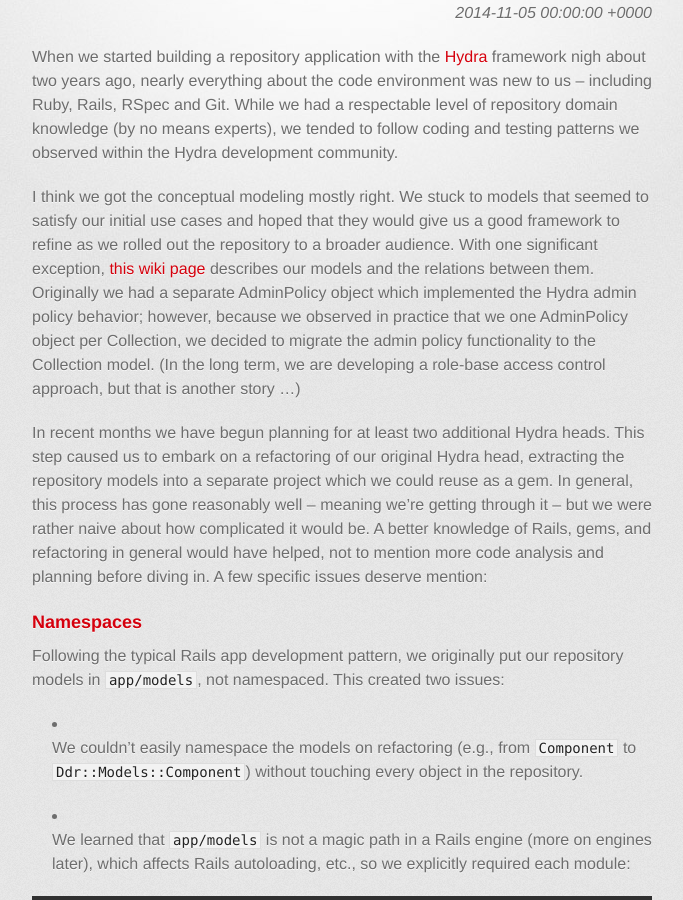
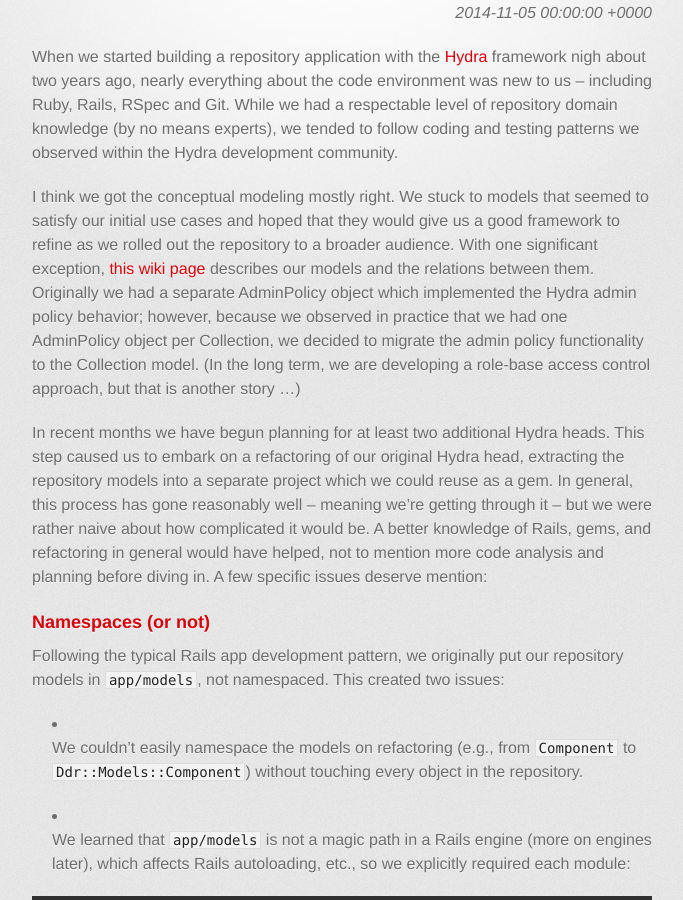
Before and after one commit to duke-libraries/duke-libraries.github.io, a Jekyll site: the page built from _posts/2014-11-05-extracting-reusable-code-from-a-hydra-head.md, in a window 1280 px wide and 900 px high, scrolled down 276 px. Shown: the whole window, without its empty margins (298-981 px from the left). Built offline with Jekyll 4.4.1, drawn with Linux system fonts in a browser that asks for light colours; some web fonts are replaced; comment, search, counter and statistics services are not loaded.

Commit message:
Update 2014-11-05-extracting-reusable-code-from-a-hydra-head.md

```diff
--- a/_posts/2014-11-05-extracting-reusable-code-from-a-hydra-head.md
+++ b/_posts/2014-11-05-extracting-reusable-code-from-a-hydra-head.md
@@ -7,11 +7,11 @@
 
 When we started building a repository application with the [Hydra](http://projecthydra.org) framework nigh about two years ago, nearly everything about the code environment was new to us -- including Ruby, Rails, RSpec and Git.  While we had a respectable level of repository domain knowledge (by no means experts), we tended to follow coding and testing patterns we observed within the Hydra development community.
 
-I think we got the conceptual modeling mostly right.  We stuck to models that seemed to satisfy our initial use cases and hoped that they would give us a good framework to refine as we rolled out the repository to a broader audience.  With one significant exception, [this wiki page](https://github.com/duke-libraries/ddr-models/wiki/Repository-Models-1.0) describes our models and the relations between them.  Originally we had a separate AdminPolicy object which implemented the Hydra admin policy behavior; however, because we observed in practice that we one AdminPolicy object per Collection, we decided to migrate the admin policy functionality to the Collection model.  (In the long term, we are developing a role-base access control approach, but that is another story ...)
+I think we got the conceptual modeling mostly right.  We stuck to models that seemed to satisfy our initial use cases and hoped that they would give us a good framework to refine as we rolled out the repository to a broader audience.  With one significant exception, [this wiki page](https://github.com/duke-libraries/ddr-models/wiki/Repository-Models-1.0) describes our models and the relations between them.  Originally we had a separate AdminPolicy object which implemented the Hydra admin policy behavior; however, because we observed in practice that we had one AdminPolicy object per Collection, we decided to migrate the admin policy functionality to the Collection model.  (In the long term, we are developing a role-base access control approach, but that is another story ...)
 
 In recent months we have begun planning for at least two additional Hydra heads.  This step caused us to embark on a refactoring of our original Hydra head, extracting the repository models into a separate project which we could reuse as a gem.  In general, this process has gone reasonably well -- meaning we're getting through it -- but we were rather naive about how complicated it would be.  A better knowledge of Rails, gems, and refactoring in general would have helped, not to mention more code analysis and planning before diving in.  A few specific issues deserve mention:
 
-### Namespaces
+### Namespaces (or not)
 
 Following the typical Rails app development pattern, we originally put our repository models in `app/models`, not namespaced.  This created two issues:
 
```
